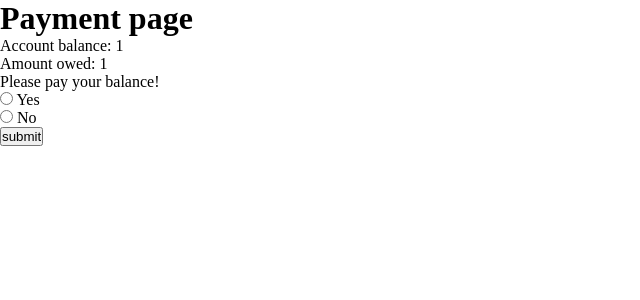
After one commit to Myan02/mini-twitter, a Flask app: page /payment in a window 1280 px wide. The commit adds this page. Shown: the top 300 px of the page, without its empty margins (0-640 px from the left). Run offline with Flask 3, Linux system fonts and the light colour scheme; the visitor is signed in with stand-in values (Sample User, id 1).

Commit message:
updated simple billing

```diff
--- a/app.py
+++ b/app.py
@@ -2,6 +2,7 @@ from flask import Flask, render_template, url_for, redirect, request, session, f
 from flask_migrate import Migrate
 from werkzeug.utils import secure_filename
 from table_info import profiles, posts, likes, table_event
+from sqlalchemy import func
 from db import db
 import os
 
@@ -74,6 +75,8 @@ def login():
       if found_user:
          session['id'] = found_user._id
          session['type'] = found_user.user_type
+         session['account_value'] = found_user.account_value
+         session['account_info'] = found_user.account_info
 
          return redirect(url_for('profile', username=session['username']))
 
@@ -150,15 +153,13 @@ def home():
    # Go to page, query posts table for all posts, display
    if request.method == 'GET':
          if 'username' in session:
-            all_post_ids, all_user_posts, all_post_times, all_post_like_number = table_event.return_posts(session['id'])
+            all_post_ids, all_user_posts, all_post_types, all_posts_chars, all_post_times, all_post_like_number = table_event.return_posts(session['id'])
             current_users_likes = likes.query.with_entities(likes.liked_post).filter(likes.current_user == session['id']).all()
 
             flat_list_of_likes = []
             for row in current_users_likes:
                flat_list_of_likes.extend(row)
 
-            # print(f'\n\n{flat_list_of_likes}\n\n')
-            # print(f'\n\n{all_post_ids}\n\n')
             return render_template('home.html',
                                  len = len(all_user_posts),
                                  username=session['username'],
@@ -166,7 +167,10 @@ def home():
                                  post=all_user_posts,
                                  time_posted=all_post_times,
                                  users_likes=flat_list_of_likes,
-                                 users_number_of_likes=all_post_like_number
+                                 users_number_of_likes=all_post_like_number,
+                                 balance = session['account_value'],
+                                 _type = all_post_types,
+                                 _chars = all_posts_chars,
                                  )
          return redirect(url_for('login'))
 
@@ -208,7 +212,7 @@ def profile():
    # Go to page, query posts table for all posts, display
    if request.method == 'GET':
          if 'username' in session:
-            all_post_ids, all_user_posts, all_post_times, all_post_like_number = table_event.return_posts(session['id'])
+            all_post_ids, all_user_posts, all_post_types, all_posts_chars, all_post_times, all_post_like_number = table_event.return_posts(session['id'])
             current_users_likes = likes.query.with_entities(likes.liked_post).filter(likes.current_user == session['id']).all()
 
             flat_list_of_likes = []
@@ -223,9 +227,12 @@ def profile():
                                  username=session['username'],
                                  post_id=all_post_ids,
                                  post=all_user_posts,
+                                 _type = all_post_types,
+                                 _chars = all_posts_chars,
                                  time_posted=all_post_times,
                                  users_likes=flat_list_of_likes,
                                  users_number_of_likes=all_post_like_number,
+                                 balance = session['account_value'],
                                  current_username=user.username,
                                  display_name=user.display_name,
                                  birthday=user.birthday,
@@ -246,10 +253,54 @@ def profile():
          censor_words = read_censored_words()
          censored_content = censor_text(new_post, censor_words)
 
-         db.session.add(posts(session['id'], censored_content))
-         db.session.commit()
+         # length of post
+         _chars = len(censored_content.split())
 
-         return redirect(url_for('profile'))
+          #type of post it is (ad,job,regular)
+         action = request.form['post_type']
+
+         # store the post information into a session
+         session['new_post'] = new_post
+         session['words'] = _chars
+         session['action'] = action
+
+
+         # If you are a TU/OU, write more than 20 words, and it is a regular post
+         if (session['type'] != 'CU') and (_chars > 20) and (session['action'] == 'regular'):
+            amount_owed = (_chars - 20) * 0.1
+            session['amount_owed'] = amount_owed
+
+            return(redirect(url_for('payment')))
+
+         # If you are a TU/OU, write less than 20 words, and it is a regular post
+         elif (session['type'] != 'CU') and (_chars < 20) and (session['action'] == 'regular'):
+            new_object = posts(session['id'], content=censored_content, post_type=action, characters=_chars)
+
+            db.session.add(new_object)
+            db.session.commit()
+
+            return(redirect(url_for('user_posts')))
+
+         # If you are a TU/OU, write more than 20 words, and it is a job or ad posting
+         elif (session['type'] != 'CU') and (_chars > 20) and (session['action'] != 'regular'):
+            amount_owed = 10 + (_chars - 20) * 0.1
+            session['amount_owed'] = amount_owed
+
+            return(redirect(url_for('payment')))
+
+         # If you are a TU/OU, write less than 20 words, and it is a job or ad posting
+         elif (session['type'] != 'CU') and (_chars < 20) and (session['action'] != 'regular'):
+            amount_owed = 10
+            session['amount_owed'] = amount_owed
+
+            return(redirect(url_for('payment')))
+
+         # If you are a corporate user
+         else:
+            amount_owed = _chars
+            session['amount_owed'] = amount_owed
+
+            return (redirect(url_for('payment')))
 
       elif 'like_button' in request.form:
          is_liked = table_event.is_liked(selected_post)
@@ -308,13 +359,49 @@ def update_profile():
     # If 'username' is not in session, redirect to login
     return redirect(url_for('login'))
 
-# # show profile if the user is logged in
-# @app.route('/user')
-# def profile():
-#    if 'username' in session:
-#       return render_template('profile.html', current_username=session['username'])
-#    else:
-#       return redirect('login')
+@app.route('/refill', methods = ['GET', 'POST'])
+def refill():
+   if request.method == 'POST':
+
+      amount = request.form['amount']
+      session['account_value'] = session['account_value'] + int(amount)
+      found_user = profiles.query.filter(profiles.username == session['username'], profiles.password == session['password']).first()
+
+      if found_user:
+         found_user.account_value = session['account_value']
+         db.session.commit()
+      return redirect(url_for('profile'))
+
+   return render_template('refill_account.html', account_info = session['account_info'], account_balance = session['account_value'])
+
+@app.route('/payment', methods=['GET', 'POST'])
+def payment():
+   if request.method == 'POST':
+
+         decision = request.form['choice']
+
+         if decision == 'yes':
+            if (session['account_value'] <= 0) or (session['account_value'] < session['amount_owed']):
+               flash('You do not have enough money! Please refill account!')
+               return redirect(url_for('refill'))
+            else:
+               session['account_value'] = session['account_value'] - session['amount_owed']
+               session['amount_owed'] = 0
+
+               new_object = posts(session['id'], content=session['new_post'], post_type=session['action'], characters=session['words'])
+               db.session.add(new_object)
+               db.session.commit()
+
+            found_user = profiles.query.filter(profiles.username == session['username'], profiles.password == session['password']).first()
+
+            if found_user:
+               found_user.account_value = session['account_value']
+               db.session.commit()
+               return redirect(url_for('profile'))
+         else:
+            return redirect(url_for('profile'))
+   return(render_template('payment.html', current_balance = session['account_value'], amount_owed = session['amount_owed']))
+
 
 # run app!
 if __name__ == '__main__':
--- a/templates/login.html
+++ b/templates/login.html
@@ -39,7 +39,7 @@
 
             <div>
                <label for="password">password: </label><br>
-               <input type="text" name="password" id="password" style="border:none; font-size:20px; height:30px; width:300px; border-radius:5px; background-color: aliceblue; color:black; padding: 15px;"><br>
+               <input type="password" name="password" id="password" style="border:none; font-size:20px; height:30px; width:300px; border-radius:5px; background-color: aliceblue; color:black; padding: 15px;"><br>
             </div>
             <input class="button black_button" type="submit" value="Login" style="margin-top: 50px;">
          </form>
--- /dev/null
+++ b/templates/payment.html
@@ -0,0 +1,33 @@
+{% extends 'base.html' %}
+
+{% block title %}
+   <title>Payment page</title>
+{% endblock %}
+
+{% block css %}
+   <link rel="stylesheet" type="text/css" href="{{ url_for('static', filename='css/styles.css') }} ">
+{% endblock %}
+
+{% block script %}
+   <script src="{{ url_for('static', filename='scripts/scripts.js') }}"></script>
+{% endblock %}
+
+
+{%block main%}
+
+    <main>
+        <h1>Payment page</h1>
+            <p>Account balance: {{current_balance}}</p>
+            <p>Amount owed: {{amount_owed}}</p>
+
+            <p>Please pay your balance!</p>
+            <form action="{{url_for('payment')}}" method="POST">
+               <input type="radio" id="yes" name="choice" value="yes">
+               <label for="yes">Yes</label><br>
+               <input type="radio" id="no" name="choice" value="no">
+               <label for="no">No</label><br>
+               <input type="submit" value="submit">
+            </form>
+    </main>
+
+{%endblock%}
--- a/templates/profile.html
+++ b/templates/profile.html
@@ -9,6 +9,7 @@
     <div class="content" style="background-color: white;">
         <div class="profile-box">
             <div class="main-header">
+
                 <div class="profile-header">
                     <img src="/static/uploads/default_background.png" alt="Background Picture">
                     <button id="edit-profile-button"><a href="{{ url_for('update_profile') }}">Edit Profile</a></button>
@@ -44,6 +45,10 @@
                         By: @{{username}}
                         <i class="fas fa-star"></i>
                         Time Posted: {{ time_posted[i] }}
+                        {%if _type[i] != 'regular'%}
+                            <i class="fas fa-star"></i>
+                            {{_type[i]}}
+                        {%endif%}
                     </span>
 
                     <div id="main_post_content">
```
Also changed, not shown: table_info.py (+16 -6 lines), templates/refill_account.html (added, +27 -0 lines), templates/user_base.html (+21 -0 lines).
